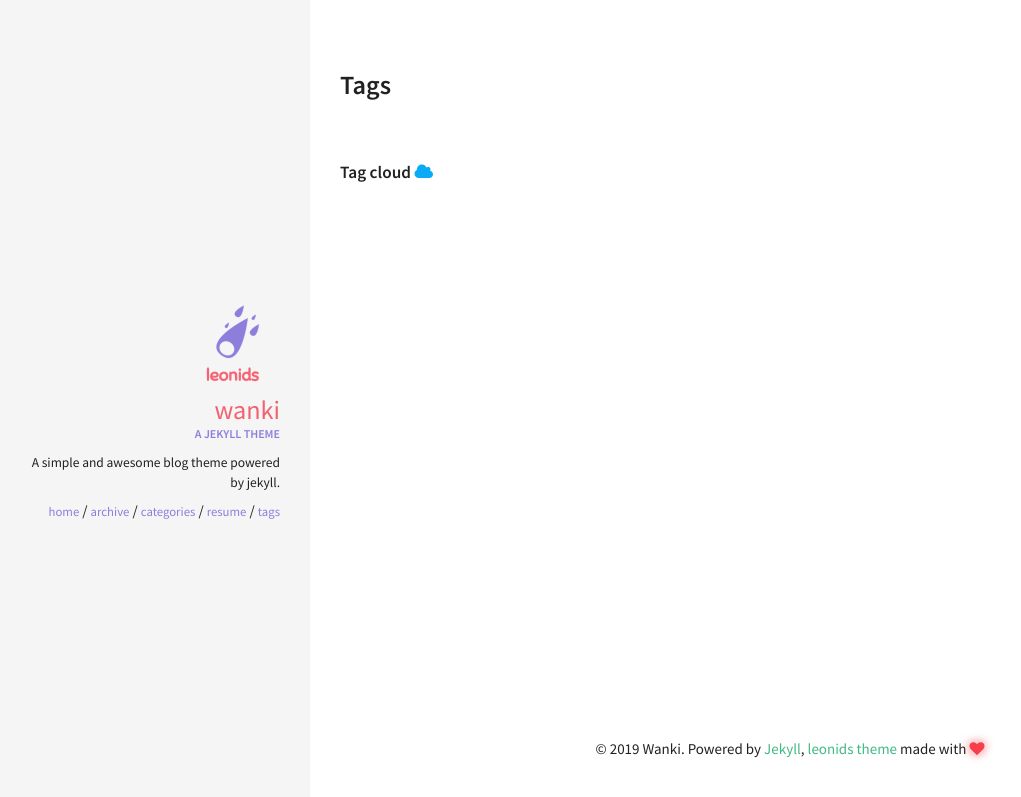
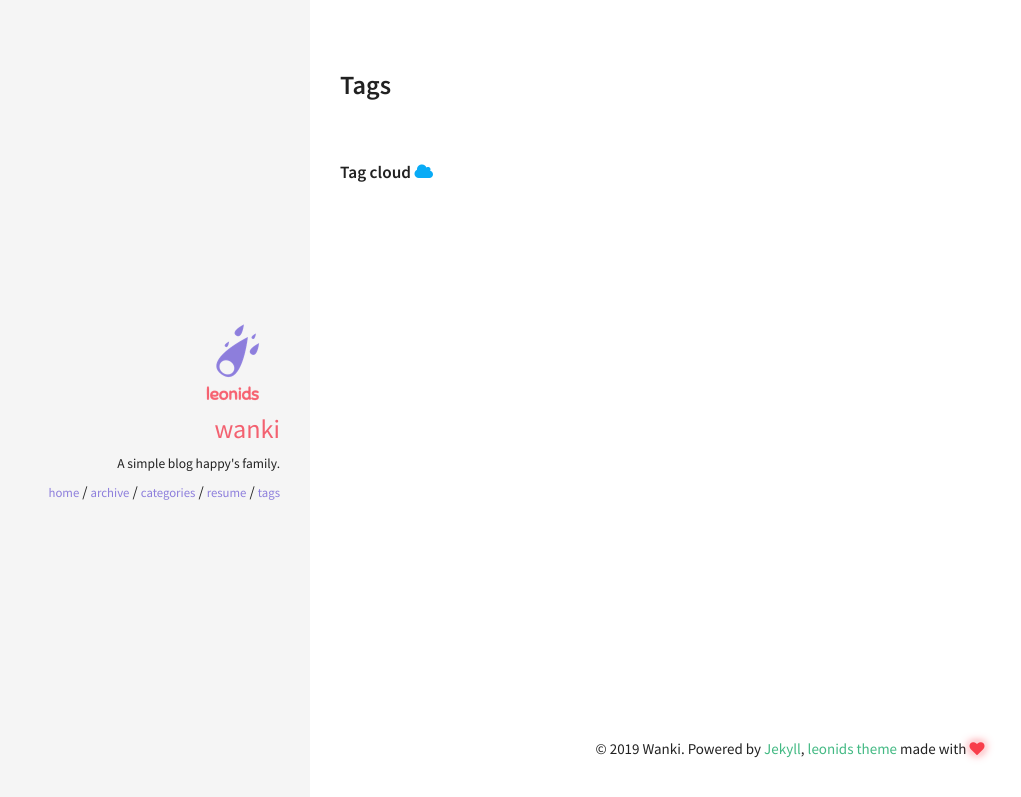
Before and after one commit to YueLi02/YueLi02.github.io, a Jekyll site: the page built from tags.html, in a window 1280 px wide. Shown: the top 797 px of the page, without its empty margins (10-1031 px from the left). Built offline with Jekyll 4.4.1, drawn with Linux system fonts in a browser that asks for light colours.

Commit message:
Update _config.yml

```diff
--- a/_config.yml
+++ b/_config.yml
@@ -35,8 +35,8 @@ kramdown:
 owner:
   name: Wanki
   avatar: leonids-logo.png
-  job: "A jekyll theme"
-  bio: "A simple and awesome blog theme powered by jekyll."
+  job: #
+  bio: "A simple blog happy's family."
   email:
   disqus-shortname:
   twitter: #username
```
